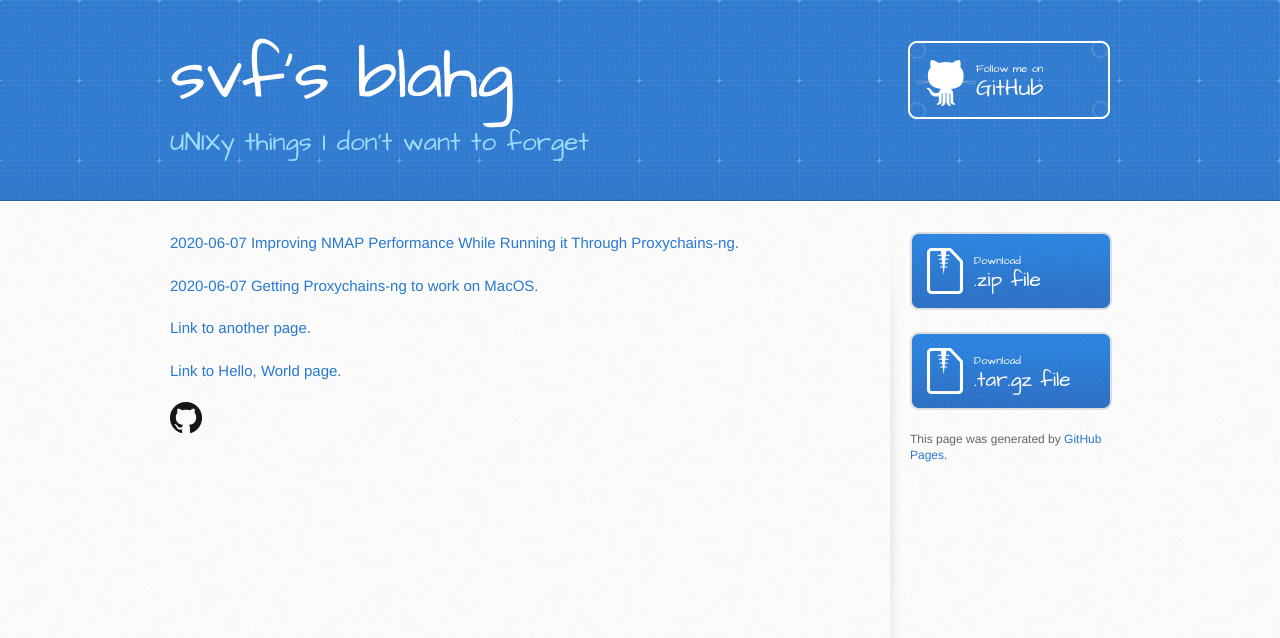
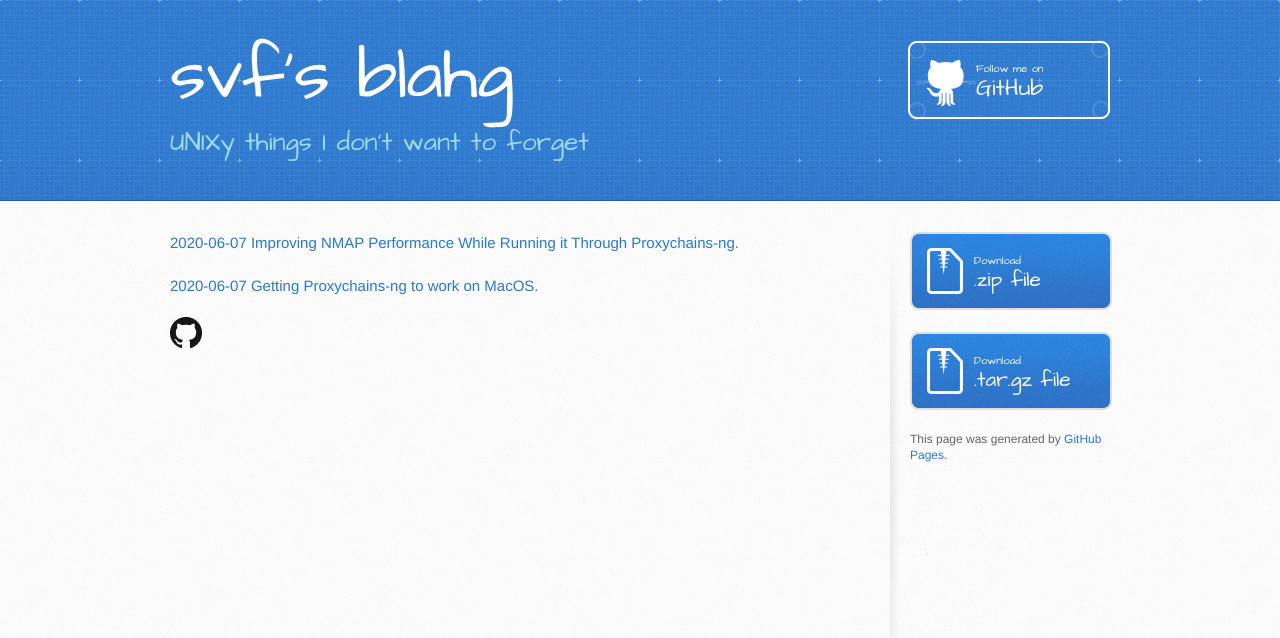
Before and after one commit to svf/svf.github.io, a Jekyll site: the page built from index.md, in a window 1280 px wide. Shown: the top 638 px of the page. Built offline with Jekyll 4.4.1, drawn with Linux system fonts in a browser that asks for light colours.

Commit message:
remove dummy links

```diff
--- a/index.md
+++ b/index.md
@@ -6,8 +6,4 @@ layout: default
 
 [2020-06-07 Getting Proxychains-ng to work on MacOS](posts/2020-06-07-Getting-Proxychains-ng-to-work-on-MacOS.html).
 
-[Link to another page](posts/another-page.html).
-
-[Link to Hello, World page](./posts/helloworld.html).
-
 ![Octocat](assets/images/GitHub-Mark-32px.png)
```
